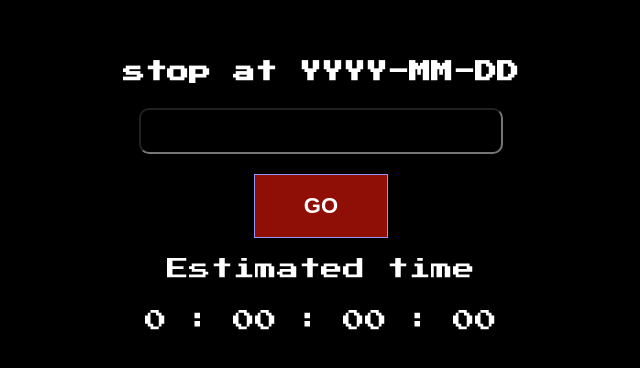
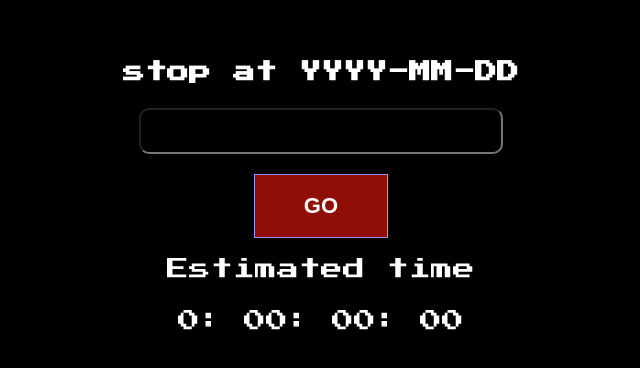
Before and after one commit to angurgapi/countdown, a plain HTML site: page index.html in a window 1280 px wide. Shown: the part 224-592 px from the top of the page, without its empty margins (319-959 px from the left). Drawn offline with Linux system fonts and the light colour scheme.

Commit message:
excess spaces removed

```diff
--- a/index.html
+++ b/index.html
@@ -20,12 +20,12 @@
             Estimated time
         </div>
         <div class="timer-numbers" id="timer">
-            <span class="days">0</span>
-            <span>:</span>
-            <span class="hours">00</span>
-            <span>:</span>
-            <span class="minutes">00</span>
-            <span>:</span>
+            <span class="days">0:</span>
+
+           <span class="hours">00:</span>
+
+            <span class="minutes">00:</span>
+
             <span class="seconds">00</span>
         </div>
     </div>
```
